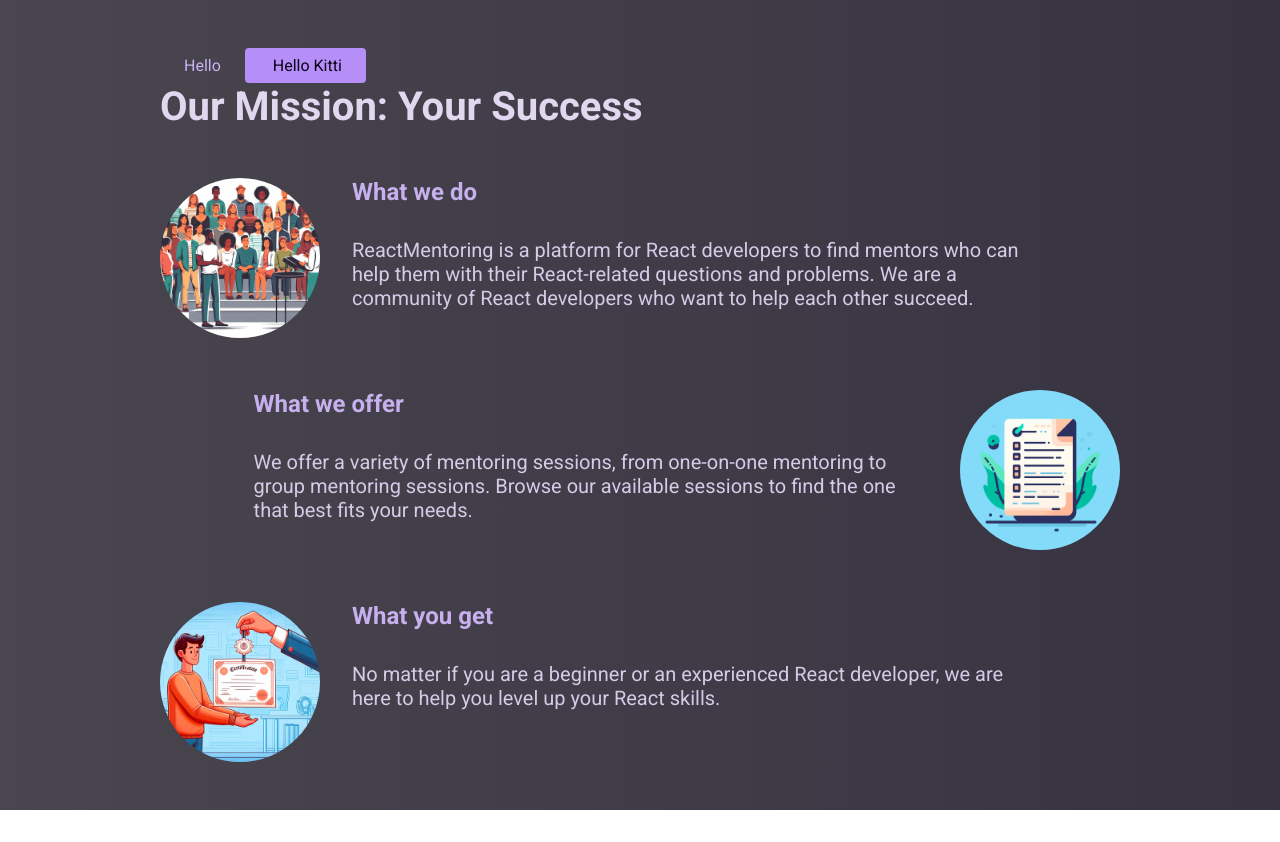
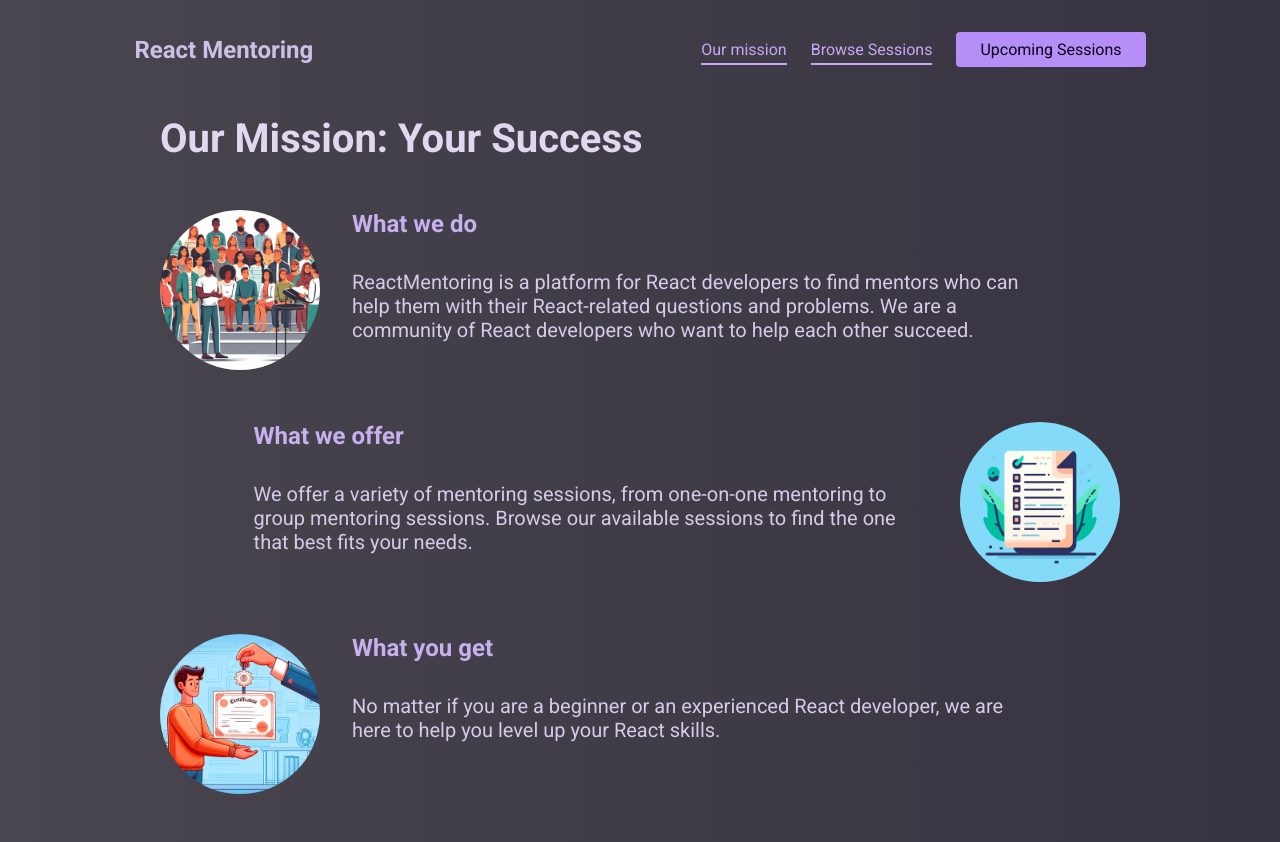
Before and after one commit to Sergii-Osedchuk/final-tsproject, a React (Vite) app: page / in a window 1280 px wide. Before the commit the page ends 810 px from the top, so only its background shows below. Built offline with nearby package versions, Linux system fonts and the light colour scheme.

Commit message:
create MainHeader component

```diff
--- a/src/UI/Button.tsx
+++ b/src/UI/Button.tsx
@@ -2,7 +2,7 @@ import { FC, ComponentPropsWithoutRef, ReactNode } from 'react';
 import { type LinkProps, Link } from 'react-router-dom';
 
 type BaseProps = {
-  textOnly: boolean,
+  textOnly?: boolean,
   children: ReactNode
 }
 
@@ -15,13 +15,22 @@ function isLinkProps(props: ButtonProps | LinkProp): props is LinkProp {
 
 
 const Button: FC<ButtonProps | LinkProp> = (props) => {
-  let name;
-  props.textOnly ?  name = 'button button--text-only': name = 'button';
   if (isLinkProps(props)) {
-    return <Link className={name} {...props}> {props.children} </Link>
+    const { children, textOnly, ...otherProps } = props;
+    return (
+      <Link className={`button ${textOnly ? "button--text-only" : ""}`} {...otherProps}>
+        {children}
+      </Link>
+    );
   }
+  const { children, textOnly, ...otherProps } = props;
   return (
-    <button className={name} {...props}>{props.children}</button>
+    <button
+      className={`button ${textOnly ? "button--text-only" : ""}`}
+      {...otherProps}
+    >
+      {children}
+    </button>
   );
 }
 
--- /dev/null
+++ b/src/navigation/MainHeader.tsx
@@ -0,0 +1,42 @@
+import { useState } from 'react';
+import { NavLink } from 'react-router-dom';
+
+// import UpcomingSessions from '../sessions/UpcomingSessions.tsx';
+import Button from '../UI/Button.tsx';
+
+const MainHeader = () => {
+  const [upcomingSessionsVisible, setUpcomingSessionsVisible] = useState(false);
+
+  function showUpcomingSessions() {
+    setUpcomingSessionsVisible(true);
+  }
+
+  function hideUpcomingSessions() {
+    setUpcomingSessionsVisible(false);
+  }
+
+  return (
+    <>
+      {/* {upcomingSessionsVisible && <UpcomingSessions onClose={hideUpcomingSessions} />} */}
+      <header id='main-header'>
+        <h1>React Mentoring</h1>
+        <nav>
+          <ul>
+            <li>
+              <NavLink to='/' className = {(isActive) => isActive ? 'active' : '' } >Our mission</NavLink>
+            </li>
+            <li>
+              <NavLink to='/sessions' className = {(isActive) => isActive ? 'active' : ''}>Browse Sessions</NavLink>
+            </li>
+            <li>
+              <Button onClick={showUpcomingSessions}>Upcoming Sessions</Button>
+            </li>
+          </ul>
+        </nav>
+
+      </header>
+    </>
+  );
+}
+
+export default MainHeader;
--- a/src/pages/Home.tsx
+++ b/src/pages/Home.tsx
@@ -1,13 +1,10 @@
 import studentsImg from '../assets/students.jpg';
 import listImg from '../assets/list.jpg';
 import certificateImg from '../assets/certificate.jpg';
-import Button from '../UI/Button';
 
 export default function HomePage() {
   return (
     <main id="home-page">
-      <Button textOnly={true}>Hello</Button>
-      <Button textOnly={false} to='/sessions'>Hello Kitti</Button>
       <h2>Our Mission: Your Success</h2>
       <section>
         <img src={studentsImg} alt="A group of students" />
--- a/src/pages/Root.tsx
+++ b/src/pages/Root.tsx
@@ -1,9 +1,10 @@
 import { Outlet } from 'react-router-dom';
+import MainHeader from '../navigation/MainHeader';
 
 export default function Root() {
   return (
     <>
-      {/* Todo: Add Header */}
+      <MainHeader />
       <Outlet />
     </>
   );
--- /dev/null
+++ b/src/sessions/UpcomingSessions.tsx
@@ -0,0 +1,13 @@
+// import { FC } from "react";
+
+// type UpcomingSessionsProps = {
+//   onClose: () => void;
+// };
+
+// const UpcomingSessions: FC<UpcomingSessionsProps> = ({ onClose } ) => {
+//   return (
+//     onClose()
+//   )
+// }
+
+// export default UpcomingSessions;
```
